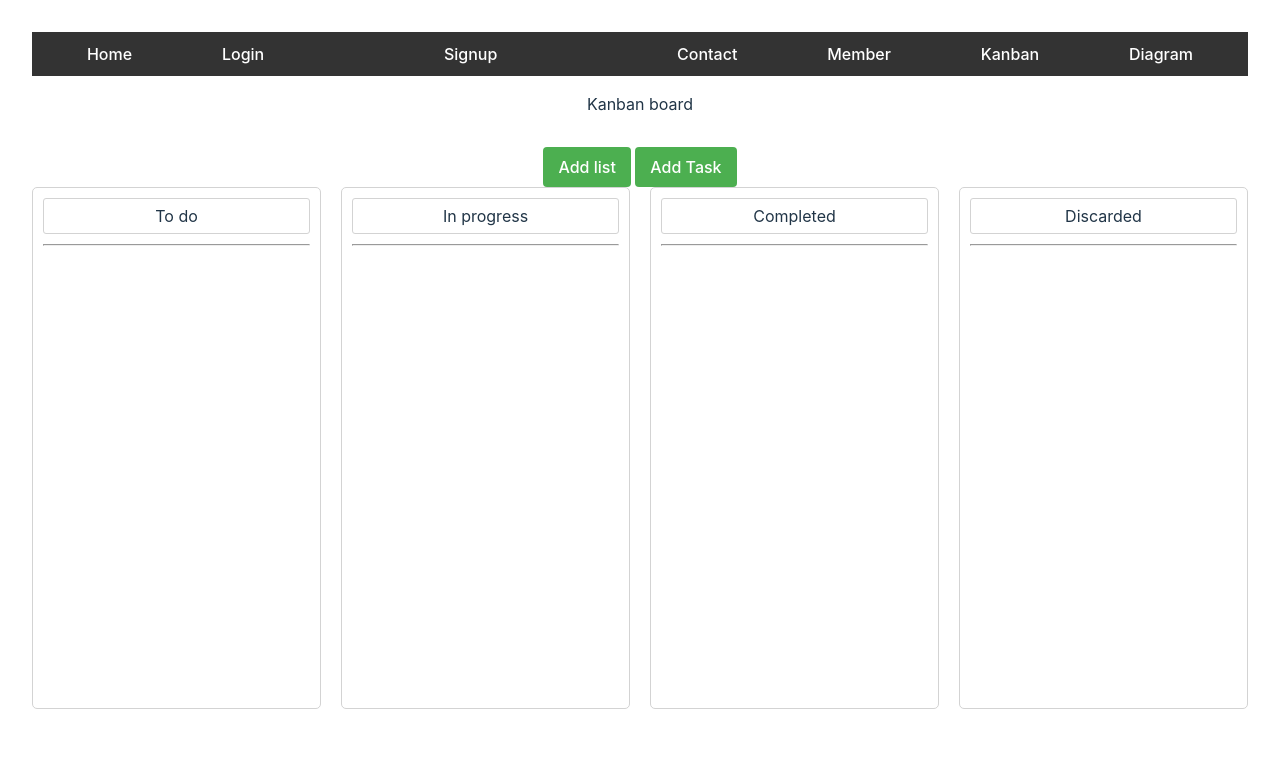
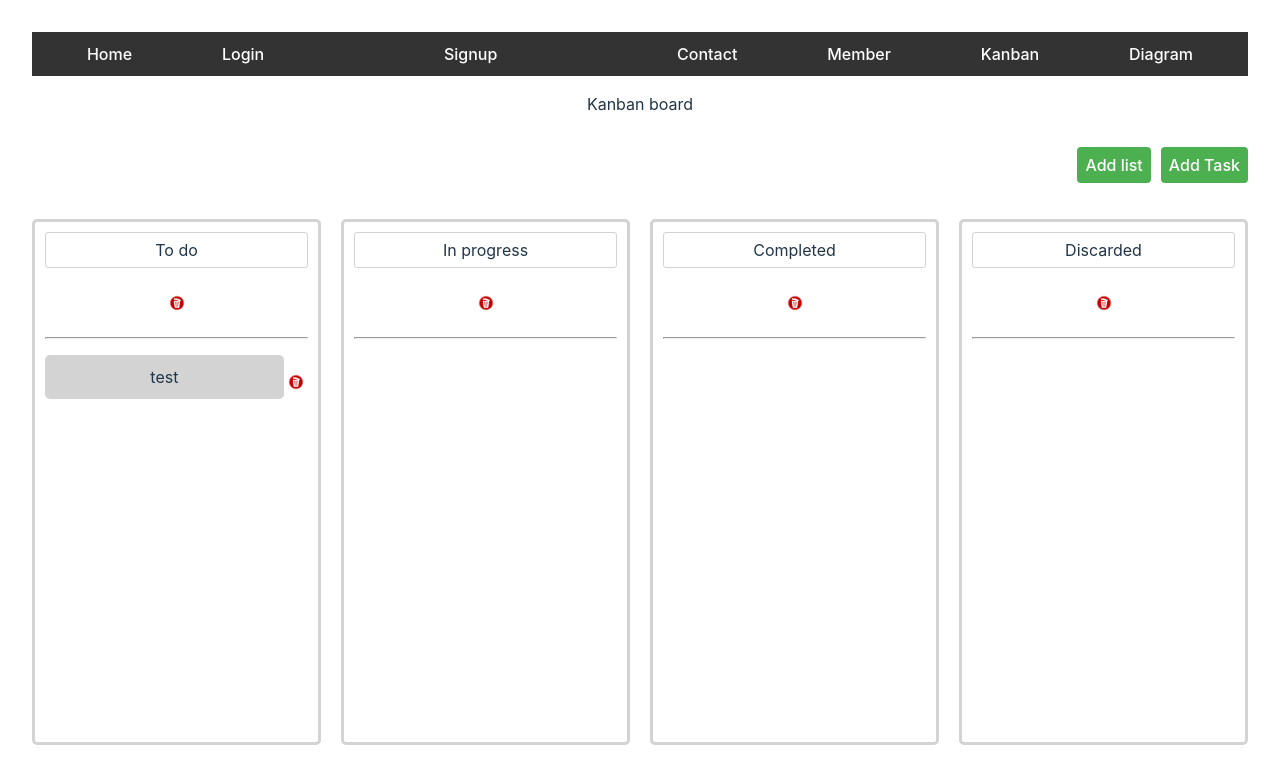
Before and after one commit to ThomasSA-Git/NodeExamProject, a Svelte app in the folder client/: page /kanban in a window 1280 px wide. Shown: the top 784 px of the page. Built offline with nearby package versions, Linux system fonts and the light colour scheme.

Commit message:
delete of tasks and lists added

```diff
--- a/client/src/assets/css/kanban.css
+++ b/client/src/assets/css/kanban.css
@@ -1,22 +1,72 @@
-body {
-    margin: 0;
-  }
+.hovering {
+  border-color: rgb(0, 255, 34);
+}
+.task {
+  display: block; /* Display tasks vertically */
+}
+li {
+  background-color: lightgray;
+  cursor: pointer;
+  margin-bottom: 10px; /* Add margin between tasks */
+  padding: 10px;
+  border-radius: 5px; /* Rounded corners for tasks */
+}
+li:hover {
+  background: lightgray;
+  color: white;
+}
+ul {
+  height: 40px; /* needed when empty */
+}
+.kan-col {
+  flex: 1;
+  border: 3px solid lightgray;
+  border-radius: 5px;
+  padding: 10px;
+  min-height: 500px;
+}
 
-  .task-column,
-  .progress-task-column,
-  .complete-task-column {
-    border: 1px solid #ccc;
-    padding: 10px;
-    margin: 10px;
-    min-height: 85px;
-  }
-  .draggable {
-    padding: 1rem;
-    background-color: white;
-    border: 1px solid black;
-    cursor: move;
-  }
+.list-name {
+  flex: 9; /* Take up 90% of the space */
+}
+/* Style for editable list name */
+[contenteditable="true"] {
+  border: 1px solid lightgray;
+  padding: 5px;
+  border-radius: 3px;
+  margin-bottom: 10px;
+  flex: 9;
+}
+.btn-container {
+  display: flex;
+  justify-content: flex-end;
+  margin-bottom: 20px;
+}
 
-  .draggable.dragging {
-    opacity: .5;
-  }
+.btn-container-btn {
+  margin-left: 10px;
+}
+
+.task {
+  display: flex;
+  align-items: center;
+}
+
+.task-content {
+  flex: 9; /* Take up 90% of the space */
+}
+
+.delete-button {
+  flex: 1; /* Take up 10% of the space */
+  background: none;
+  border: none;
+  padding: 0;
+  cursor: pointer;
+  width: 20px;
+  height: 20px;
+}
+
+.delete-image {
+  width: 20px;
+  height: 20px;
+}
--- /dev/null
+++ b/client/src/assets/css/taskModal.css
@@ -0,0 +1,32 @@
+.modal {
+    position: fixed;
+    top: 50%;
+    left: 50%;
+    transform: translate(-50%, -50%);
+    padding: 20px;
+    background-color: white;
+    border: 1px solid #ccc;
+    border-radius: 8px;
+    box-shadow: 0 2px 4px rgba(0, 0, 0, 0.1);
+    z-index: 1000;
+  }
+
+  label {
+    display: block;
+    margin-bottom: 8px;
+  }
+
+  input,
+  textarea,
+  button {
+    margin-bottom: 16px;
+  }
+
+  button {
+    padding: 8px;
+    background-color: #4caf50;
+    color: white;
+    border: none;
+    border-radius: 4px;
+    cursor: pointer;
+  }
--- a/client/src/assets/modal/TaskModal.svelte
+++ b/client/src/assets/modal/TaskModal.svelte
@@ -1,6 +1,6 @@
 <script>
   import { createEventDispatcher } from 'svelte';
-
+  import "../css/taskModal.css";
   export let addTask;
 
   let taskName = "";
@@ -49,41 +49,6 @@
   }
 </script>
 
-<style>
-  .modal {
-    position: fixed;
-    top: 50%;
-    left: 50%;
-    transform: translate(-50%, -50%);
-    padding: 20px;
-    background-color: white;
-    border: 1px solid #ccc;
-    border-radius: 8px;
-    box-shadow: 0 2px 4px rgba(0, 0, 0, 0.1);
-    z-index: 1000;
-  }
-
-  label {
-    display: block;
-    margin-bottom: 8px;
-  }
-
-  input,
-  textarea,
-  button {
-    margin-bottom: 16px;
-  }
-
-  button {
-    padding: 8px;
-    background-color: #4caf50;
-    color: white;
-    border: none;
-    border-radius: 4px;
-    cursor: pointer;
-  }
-</style>
-
 <div class="modal">
   <h2>New Task</h2>
   <form on:submit|preventDefault={handleSubmit}>
--- a/client/src/pages/Kanban/Kanban.svelte
+++ b/client/src/pages/Kanban/Kanban.svelte
@@ -1,19 +1,28 @@
 <script>
+  // @ts-nocheck
+
   import { flip } from "svelte/animate";
+  import "../../assets/css/kanban.css";
   import TaskModal from "../../assets/modal/TaskModal.svelte";
 
   let lists = [
     {
       name: "To do",
-      tasks: [/* "Create github repo", "Do homework" */],
+      tasks: [
+        {
+          name: "test",
+          description: "test",
+          url: ""
+        },
+      ],
     },
     {
       name: "In progress",
-      tasks: [/* "Sleep", "Eat" */],
+      tasks: [],
     },
     {
       name: "Completed",
-      tasks: [/* "Do dishes" */],
+      tasks: [],
     },
     {
       name: "Discarded",
@@ -72,27 +81,46 @@ function closeModal() {
     isModalOpen = false;
   }
 
+  function deleteTask(listIndex, taskIndex) {
+    lists[listIndex].tasks.splice(taskIndex, 1);
+    // Update tasks on lists array to trigger reactivity
+    lists = [...lists];
+  }
 
+  function deleteList(listIndex) {
+    lists.splice(listIndex, 1);
+    // Update lists array to trigger reactivity
+    lists = [...lists];
+  }
 </script>
 
 <p>Kanban board</p>
 
-<button on:click={handleAddList}>Add list</button>
-<button on:click={openModal}>Add Task</button>
-
+<div class="btn-container">
+  <button class="btn-container-btn" on:click={handleAddList}>Add list</button>
+  <button class="btn-container-btn" on:click={openModal}>Add Task</button>
+</div>
 {#if isModalOpen}
-<TaskModal on:closeModal={closeModal} addTask={addTask} />
+  <TaskModal on:closeModal={closeModal} {addTask} />
 {/if}
 
 <div style="display: flex; gap: 20px;">
   {#each lists as list, listIndex (list)}
     <div animate:flip class="kan-col">
       <div
+        class="list-name"
         contenteditable="true"
         on:input={(e) => handleEditListName(listIndex, e.target)}
       >
         {list.name}
       </div>
+      <button class="delete-button" on:click={() => deleteList(listIndex)}>
+        <img
+          src="../../public/delete-icon.jpg"
+          alt="Delete List"
+          class="delete-image"
+        />
+      </button>
       <hr />
       <ul
         class:hovering={hoveringOverList === list.name}
@@ -105,51 +133,25 @@ function closeModal() {
         {#each list.tasks as task, taskIndex (task)}
           <div class="task" animate:flip>
             <li
+              class="task-content"
               draggable={true}
               on:dragstart={(event) => dragStart(event, listIndex, taskIndex)}
             >
               {task.name}
             </li>
+            <button
+              class="delete-button"
+              on:click={() => deleteTask(listIndex, taskIndex)}
+            >
+              <img
+                src="../../public/delete-icon.jpg"
+                alt="Delete Task"
+                class="delete-image"
+              />
+            </button>
           </div>
         {/each}
       </ul>
     </div>
   {/each}
 </div>
-
-<style>
-  .hovering {
-    border-color: rgb(0, 255, 34);
-  }
-  .task {
-    display: block; /* Display tasks vertically */
-  }
-  li {
-    background-color: lightgray;
-    cursor: pointer;
-    margin-bottom: 10px; /* Add margin between tasks */
-    padding: 10px;
-    border-radius: 5px; /* Rounded corners for tasks */
-  }
-  li:hover {
-    background: green;
-    color: white;
-  }
-  ul {
-    height: 40px; /* needed when empty */
-  }
-  .kan-col {
-    flex: 1;
-    border: 1px solid lightgray;
-    border-radius: 5px;
-    padding: 10px;
-    min-height: 500px;
-  }
-  /* Style for editable list name */
-  [contenteditable="true"] {
-    border: 1px solid lightgray;
-    padding: 5px;
-    border-radius: 3px;
-    margin-bottom: 10px;
-  }
-</style>
```
Also changed, not shown: client/public/delete-icon.jpg (added). Lines whose indentation alone changed are shown as unchanged.
